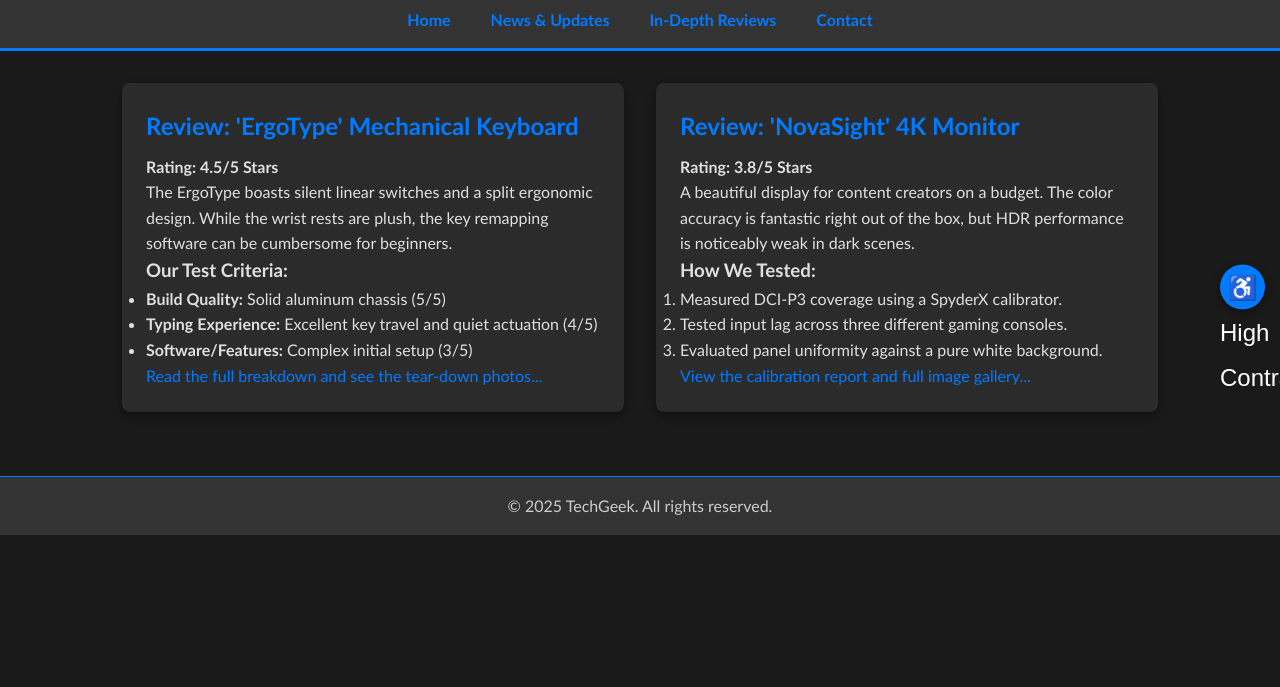
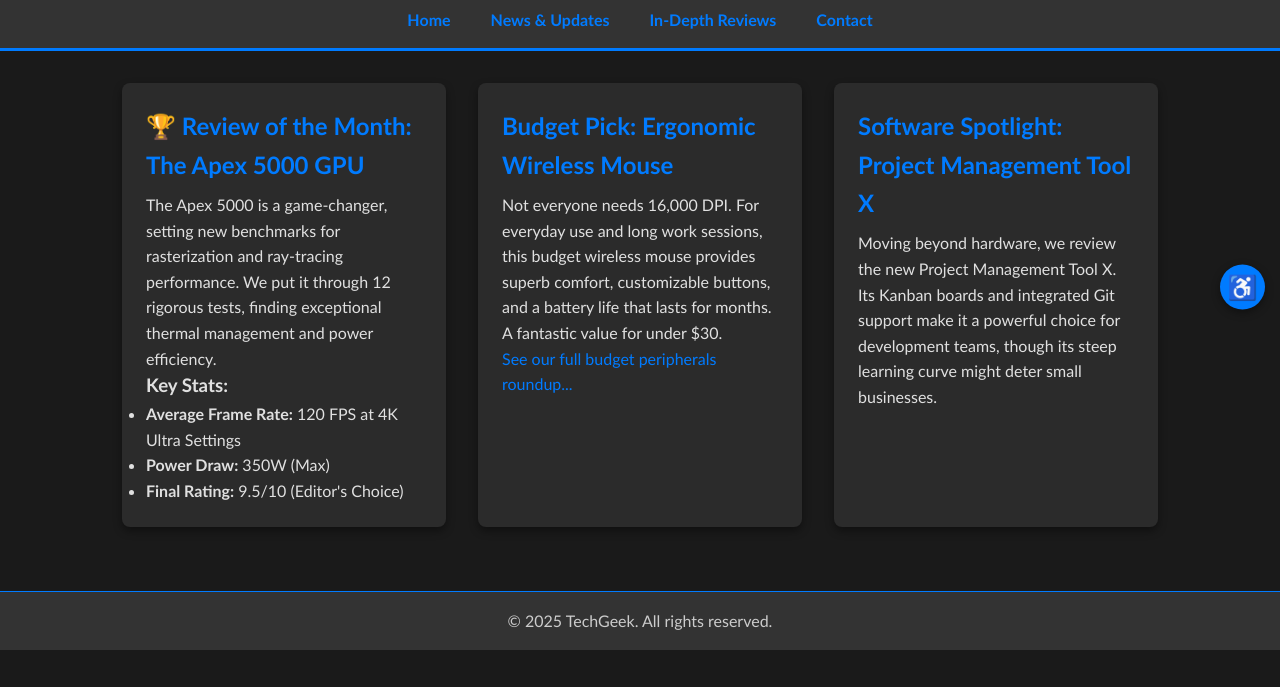
Before and after one commit to JackTheDemon354/TechGeek, a plain HTML site: page reviews/index.html in a window 1280 px wide. Shown: the part 113-800 px from the top of the page. Drawn offline with Linux system fonts and the light colour scheme.

Commit message:
Update index.html

```diff
--- a/reviews/index.html
+++ b/reviews/index.html
@@ -23,29 +23,25 @@
 
     <main>
         <section>
-            <h2>Review: 'ErgoType' Mechanical Keyboard</h2>
-            <p><strong>Rating: 4.5/5 Stars</strong></p>
-            <p>The ErgoType boasts silent linear switches and a split ergonomic design. While the wrist rests are plush, the key remapping software can be cumbersome for beginners.</p>
-            <h3>Our Test Criteria:</h3>
+            <h2>🏆 Review of the Month: The Apex 5000 GPU</h2>
+            <p>The Apex 5000 is a game-changer, setting new benchmarks for rasterization and ray-tracing performance. We put it through 12 rigorous tests, finding exceptional thermal management and power efficiency.</p>
+            <h3>Key Stats:</h3>
             <ul>
-                <li><strong>Build Quality:</strong> Solid aluminum chassis (5/5)</li>
-                <li><strong>Typing Experience:</strong> Excellent key travel and quiet actuation (4/5)</li>
-                <li><strong>Software/Features:</strong> Complex initial setup (3/5)</li>
+                <li><strong>Average Frame Rate:</strong> 120 FPS at 4K Ultra Settings</li>
+                <li><strong>Power Draw:</strong> 350W (Max)</li>
+                <li><strong>Final Rating:</strong> 9.5/10 (Editor's Choice)</li>
             </ul>
-            <a href="#">Read the full breakdown and see the tear-down photos...</a>
         </section>
 
         <section>
-            <h2>Review: 'NovaSight' 4K Monitor</h2>
-            <p><strong>Rating: 3.8/5 Stars</strong></p>
-            <p>A beautiful display for content creators on a budget. The color accuracy is fantastic right out of the box, but HDR performance is noticeably weak in dark scenes.</p>
-            <h3>How We Tested:</h3>
-            <ol>
-                <li>Measured DCI-P3 coverage using a SpyderX calibrator.</li>
-                <li>Tested input lag across three different gaming consoles.</li>
-                <li>Evaluated panel uniformity against a pure white background.</li>
-            </ol>
-            <a href="#">View the calibration report and full image gallery...</a>
+            <h2>Budget Pick: Ergonomic Wireless Mouse</h2>
+            <p>Not everyone needs 16,000 DPI. For everyday use and long work sessions, this budget wireless mouse provides superb comfort, customizable buttons, and a battery life that lasts for months. A fantastic value for under $30.</p>
+            <a href="#">See our full budget peripherals roundup...</a>
+        </section>
+
+        <section>
+            <h2>Software Spotlight: Project Management Tool X</h2>
+            <p>Moving beyond hardware, we review the new Project Management Tool X. Its Kanban boards and integrated Git support make it a powerful choice for development teams, though its steep learning curve might deter small businesses.</p>
         </section>
     </main>
 
@@ -53,18 +49,56 @@
         <p>&copy; 2025 TechGeek. All rights reserved.</p>
     </footer>
 
-    <button id="accessibility-btn" aria-label="Toggle High Contrast Mode">
-        ♿ High Contrast
+    <button id="accessibility-btn" aria-label="Accessibility Options">
+        ♿
     </button>
+
+    <div id="accessibility-panel">
+        <h3>Accessibility Options</h3>
+
+        <h4>Text Size</h4>
+        <div style="display: flex; gap: 5px;">
+            <div class="accessibility-option" id="font-small">A-</div>
+            <div class="accessibility-option active" id="font-normal">A</div>
+            <div class="accessibility-option" id="font-large">A+</div>
+            <div class="accessibility-option" id="font-huge">A++</div>
+        </div>
+
+        <h4>Readability</h4>
+        <div class="accessibility-option" id="toggle-spacing">
+            Toggle Text Spacing
+        </div>
+
+        <h4>Visuals</h4>
+        <div class="accessibility-option" id="toggle-contrast">
+            Toggle High Contrast Mode
+        </div>
+
+        <div class="accessibility-option" id="panel-close" style="margin-top: 10px;">
+            Close Panel
+        </div>
+    </div>
 
     <script>
         document.addEventListener('DOMContentLoaded', () => {
-            const button = document.getElementById('accessibility-btn');
+            const btn = document.getElementById('accessibility-btn');
+            const panel = document.getElementById('accessibility-panel');
             const body = document.body;
+
+            const contrastToggle = document.getElementById('toggle-contrast');
             const contrastKey = 'techgeek-high-contrast';
+            const spacingToggle = document.getElementById('toggle-spacing');
+            const spacingKey = 'techgeek-spacing';
+            const fontButtons = document.querySelectorAll('#font-small, #font-normal, #font-large, #font-huge');
+            const fontKey = 'techgeek-font-size';
+            const fontClasses = {
+                'font-small': 'font-small',
+                'font-normal': '',
+                'font-large': 'font-large',
+                'font-huge': 'font-huge'
+            };
 
-            // Function to apply or remove contrast class
-            const toggleContrast = (enable) => {
+            const applyContrast = (enable) => {
                 if (enable) {
                     body.classList.add('high-contrast');
                     localStorage.setItem(contrastKey, 'true');
@@ -72,17 +106,70 @@
                     body.classList.remove('high-contrast');
                     localStorage.removeItem(contrastKey);
                 }
+                contrastToggle.classList.toggle('active', enable);
             };
 
-            // Check localStorage on load to maintain user's setting
-            if (localStorage.getItem(contrastKey) === 'true') {
-                toggleContrast(true);
-            }
+            const applySpacing = (enable) => {
+                if (enable) {
+                    body.classList.add('readable-spacing');
+                    localStorage.setItem(spacingKey, 'true');
+                } else {
+                    body.classList.remove('readable-spacing');
+                    localStorage.removeItem(spacingKey);
+                }
+                spacingToggle.classList.toggle('active', enable);
+            };
 
-            // Button click handler
-            button.addEventListener('click', () => {
-                const isEnabled = body.classList.contains('high-contrast');
-                toggleContrast(!isEnabled);
+            const applyFont = (sizeClass) => {
+                Object.values(fontClasses).forEach(c => {
+                    if (c) body.classList.remove(c);
+                });
+                if (sizeClass) {
+                    body.classList.add(sizeClass);
+                }
+                if (sizeClass === '') {
+                    localStorage.removeItem(fontKey);
+                } else {
+                    localStorage.setItem(fontKey, sizeClass);
+                }
+                fontButtons.forEach(button => {
+                    button.classList.remove('active');
+                });
+                document.getElementById(Object.keys(fontClasses).find(key => fontClasses[key] === sizeClass) || 'font-normal').classList.add('active');
+            };
+
+
+            applyContrast(localStorage.getItem(contrastKey) === 'true');
+            applySpacing(localStorage.getItem(spacingKey) === 'true');
+            const savedFont = localStorage.getItem(fontKey) || fontClasses['font-normal'];
+            applyFont(savedFont);
+
+            const togglePanel = () => {
+                panel.classList.toggle('active');
+                btn.style.backgroundColor = panel.classList.contains('active') ? '#e60000' : 'var(--primary-color)';
+            };
+
+            btn.addEventListener('click', togglePanel);
+            document.getElementById('panel-close').addEventListener('click', togglePanel);
+
+            document.addEventListener('click', (event) => {
+                if (!panel.contains(event.target) && !btn.contains(event.target) && panel.classList.contains('active')) {
+                    togglePanel();
+                }
+            });
+
+            contrastToggle.addEventListener('click', () => {
+                applyContrast(!body.classList.contains('high-contrast'));
+            });
+
+            spacingToggle.addEventListener('click', () => {
+                applySpacing(!body.classList.contains('readable-spacing'));
+            });
+
+            fontButtons.forEach(button => {
+                button.addEventListener('click', () => {
+                    applyFont(fontClasses[button.id]);
+                });
             });
         });
     </script>
```
